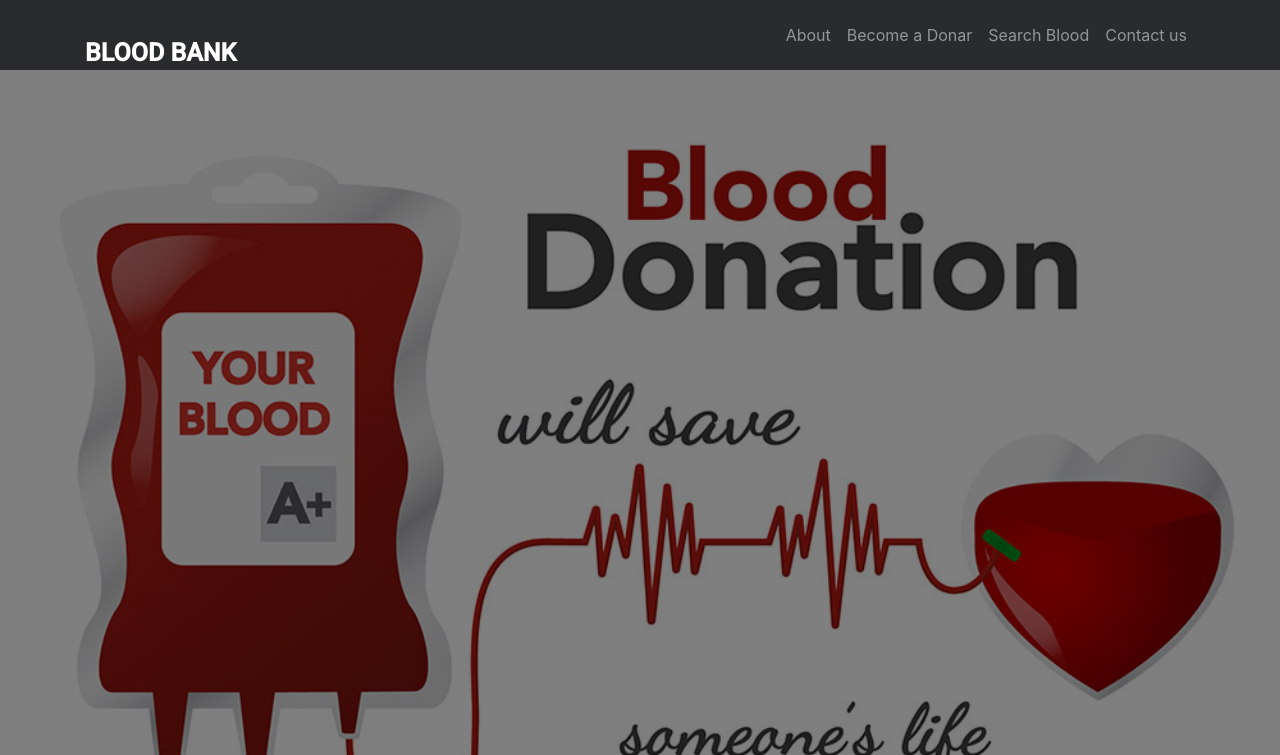
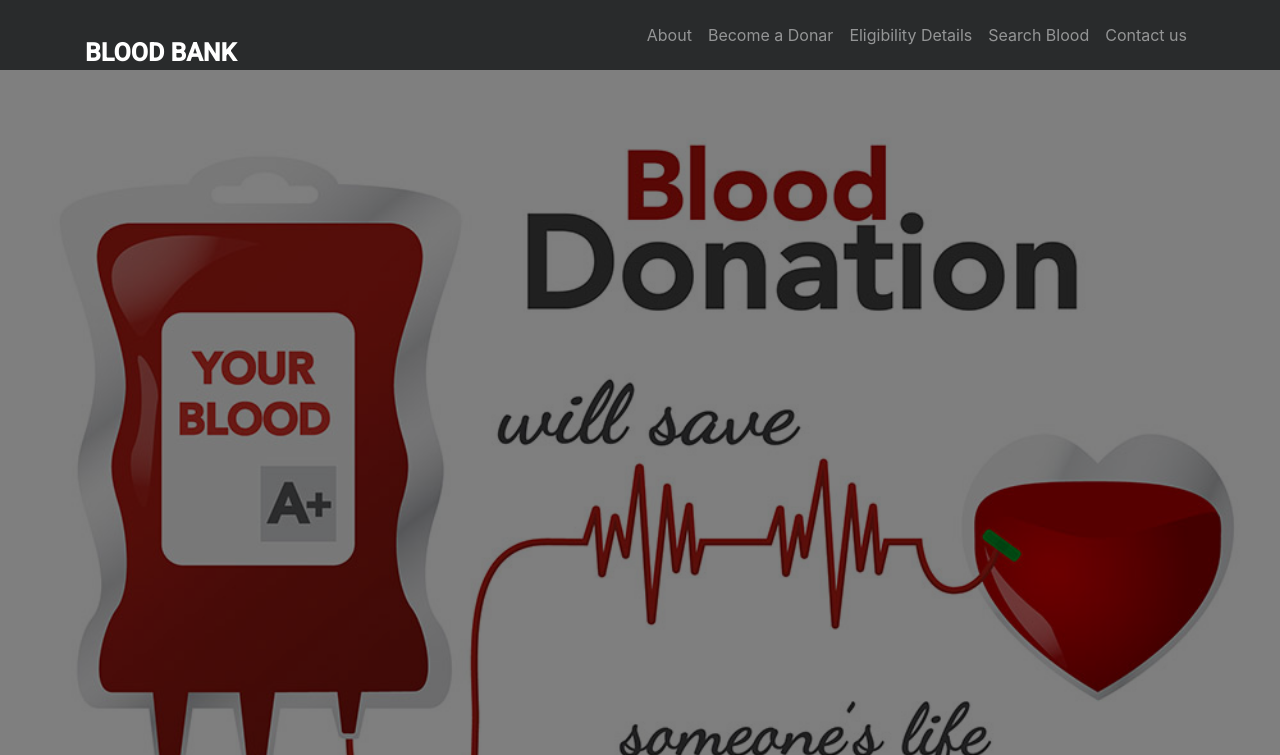
Before and after one commit to shadowfist04/Team-Avenger, a PHP site: page /index.php in a window 1280 px wide. Shown: the top 755 px of the page. Run offline with PHP 8.4, Linux system fonts and the light colour scheme; data that the repository does not hold is empty; some libraries are stand-ins or nearby versions.

Commit message:
added Details navbar

```diff
--- a/website/includes/header.php
+++ b/website/includes/header.php
@@ -12,8 +12,10 @@
                     <li class="nav-item">
                         <a class="nav-link" href="become-donar.php">Become a Donar</a>
                     </li>
-
-                     <li class="nav-item">
+                      <li class="nav-item">
+                        <a class="nav-link" href="requirment.php">Eligibility Details</a>
+                    </li>
+                    <li class="nav-item">
                         <a class="nav-link" href="search-donor.php">Search Blood</a>
                     </li>
                       <li class="nav-item">
```
